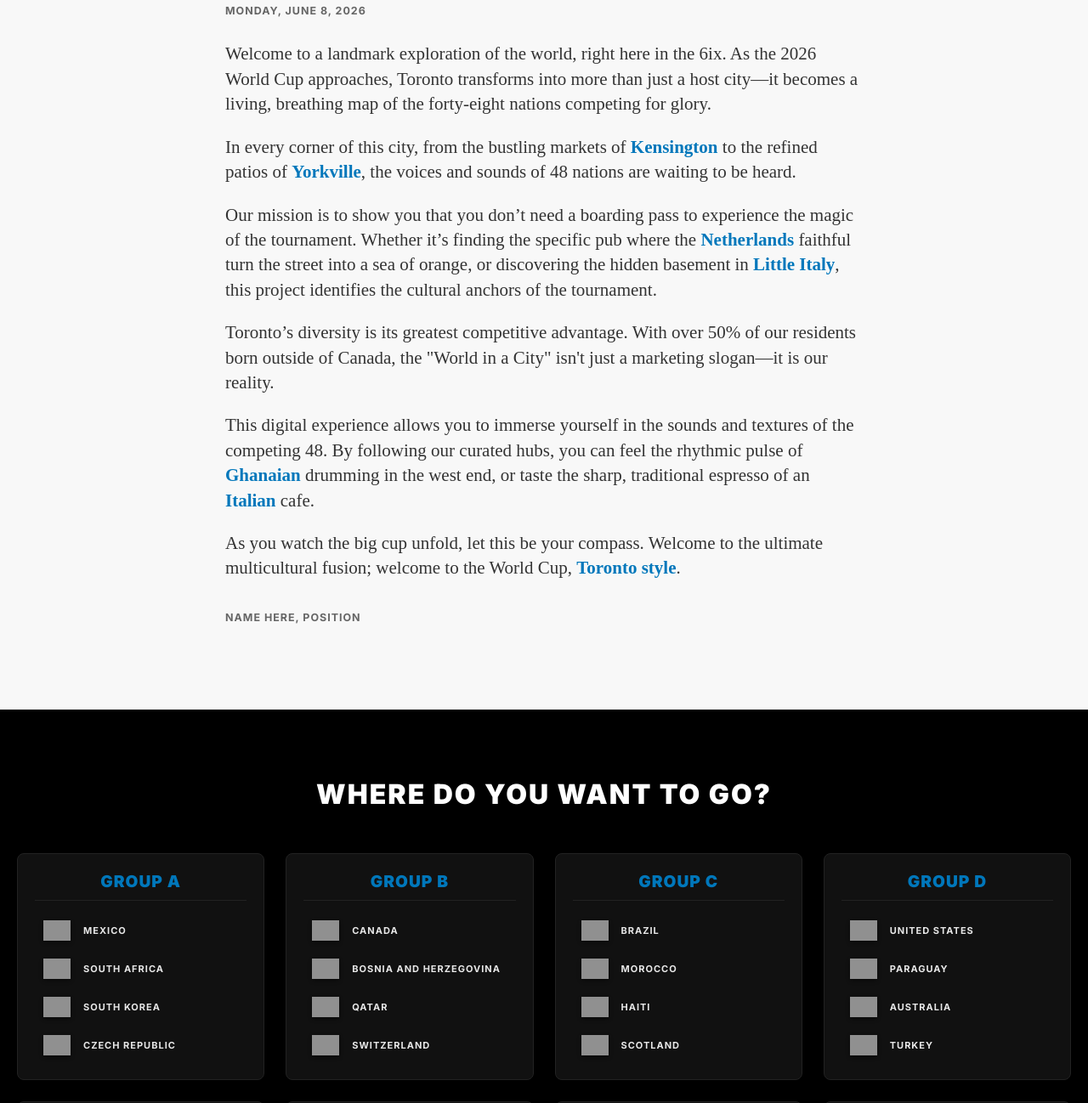
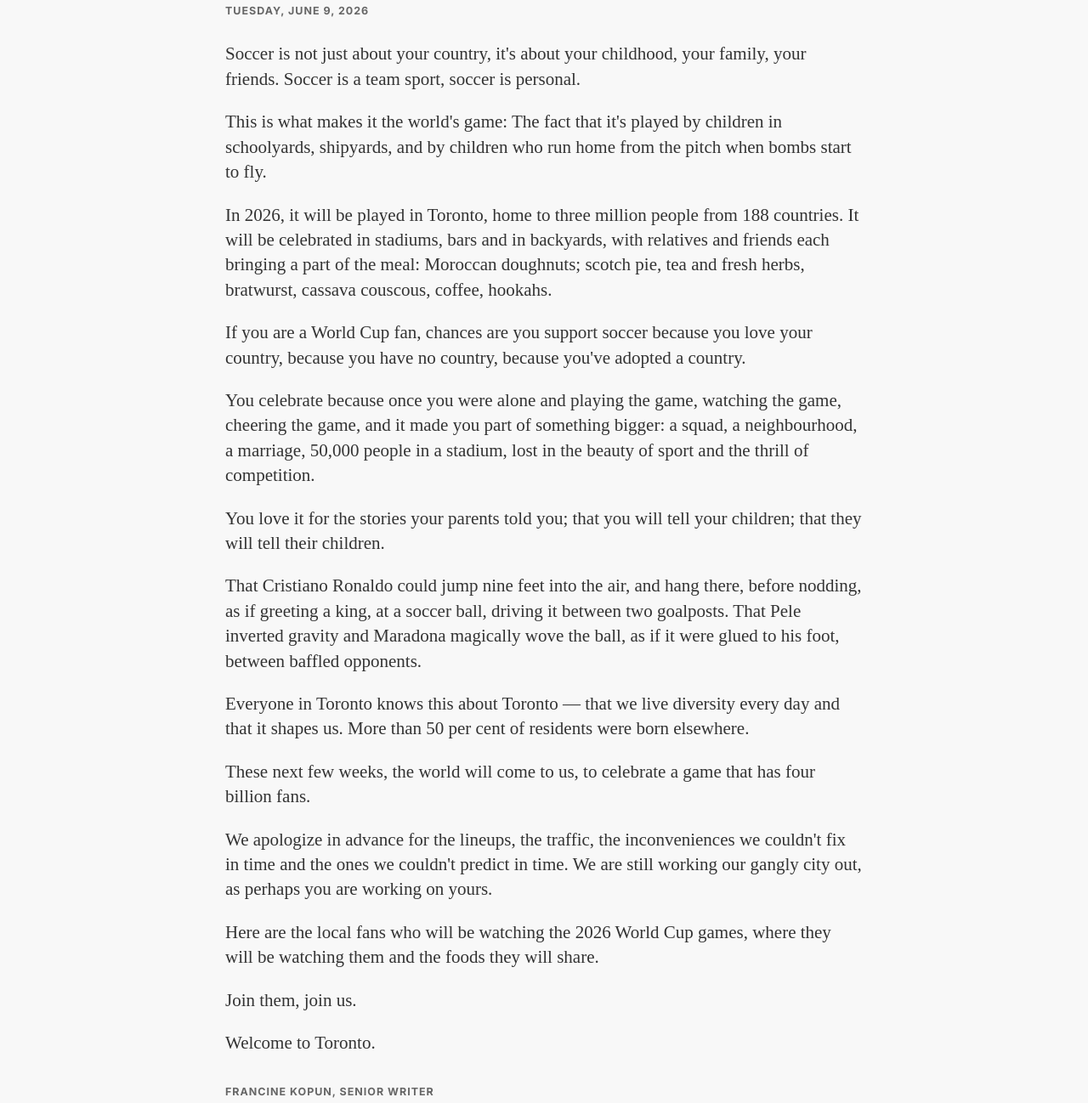
Before and after one commit to dudeandu/torstar-soccer-city, a website: page app/body.html in a window 1280 px wide. Shown: the part 896-2194 px from the top of the page at 85% size. Drawn offline with Linux system fonts and the light colour scheme; grey boxes are pictures that could not be loaded; a web font is replaced by a local one.

Commit message:
Updated intro

```diff
--- a/app/body.html
+++ b/app/body.html
@@ -208,14 +208,33 @@
 
     <section class="intro-section">
         <div class="intro-container">
-            <div class="intro-date">Monday, June 8, 2026</div>
-            <p>Welcome to a landmark exploration of the world, right here in the 6ix. As the 2026 World Cup approaches, Toronto transforms into more than just a host city—it becomes a living, breathing map of the forty-eight nations competing for glory.</p>
-            <p>In every corner of this city, from the bustling markets of <strong>Kensington</strong> to the refined patios of <strong>Yorkville</strong>, the voices and sounds of 48 nations are waiting to be heard.</p>
-            <p>Our mission is to show you that you don’t need a boarding pass to experience the magic of the tournament. Whether it’s finding the specific pub where the <strong>Netherlands</strong> faithful turn the street into a sea of orange, or discovering the hidden basement in <strong>Little Italy</strong>, this project identifies the cultural anchors of the tournament.</p>
-            <p>Toronto’s diversity is its greatest competitive advantage. With over 50% of our residents born outside of Canada, the "World in a City" isn't just a marketing slogan—it is our reality.</p>
-            <p>This digital experience allows you to immerse yourself in the sounds and textures of the competing 48. By following our curated hubs, you can feel the rhythmic pulse of <strong>Ghanaian</strong> drumming in the west end, or taste the sharp, traditional espresso of an <strong>Italian</strong> cafe.</p>
-            <p>As you watch the big cup unfold, let this be your compass. Welcome to the ultimate multicultural fusion; welcome to the World Cup, <strong>Toronto style</strong>.</p>
-            <div class="intro-byline">Name Here, Position</div>
+            <div class="intro-date">Tuesday, June 9, 2026</div>
+            <p>Soccer is not just about your country, it's about your childhood, your family, your friends. Soccer is a team sport, soccer is personal.</p>
+
+            <p>This is what makes it the world's game: The fact that it's played by children in schoolyards, shipyards, and by children who run home from the pitch when bombs start to fly.</p>
+
+            <p>In 2026, it will be played in Toronto, home to three million people from 188 countries. It will be celebrated in stadiums, bars and in backyards, with relatives and friends each bringing a part of the meal: Moroccan doughnuts; scotch pie, tea and fresh herbs, bratwurst, cassava couscous, coffee, hookahs.</p>
+
+            <p>If you are a World Cup fan, chances are you support soccer because you love your country, because you have no country, because you've adopted a country. </p>
+
+            <p>You celebrate because once you were alone and playing the game, watching the game, cheering the game, and it made you part of something bigger: a squad, a neighbourhood, a marriage, 50,000 people in a stadium, lost in the beauty of sport and the thrill of competition. </p>
+
+            <p>You love it for the stories your parents told you; that you will tell your children; that they will tell their children. </p>
+
+            <p>That Cristiano Ronaldo could jump nine feet into the air, and hang there, before nodding, as if greeting a king, at a soccer ball, driving it between two goalposts. That Pele inverted gravity and Maradona magically wove the ball, as if it were glued to his foot, between baffled opponents.</p>
+
+            <p>Everyone in Toronto knows this about Toronto — that we live diversity every day and that it shapes us. More than 50 per cent of residents were born elsewhere. </p>
+
+            <p>These next few weeks, the world will come to us, to celebrate a game that has four billion fans.</p>
+
+            <p>We apologize in advance for the lineups, the traffic, the inconveniences we couldn't fix in time and the ones we couldn't predict in time. We are still working our gangly city out, as perhaps you are working on yours. </p>
+
+            <p>Here are the local fans who will be watching the 2026 World Cup games, where they will be watching them and the foods they will share.  </p>
+
+            <p>Join them, join us.</p>
+
+            <p>Welcome to Toronto.</p>
+            <div class="intro-byline">Francine Kopun, Senior Writer</div>
         </div>
     </section>
 
```
